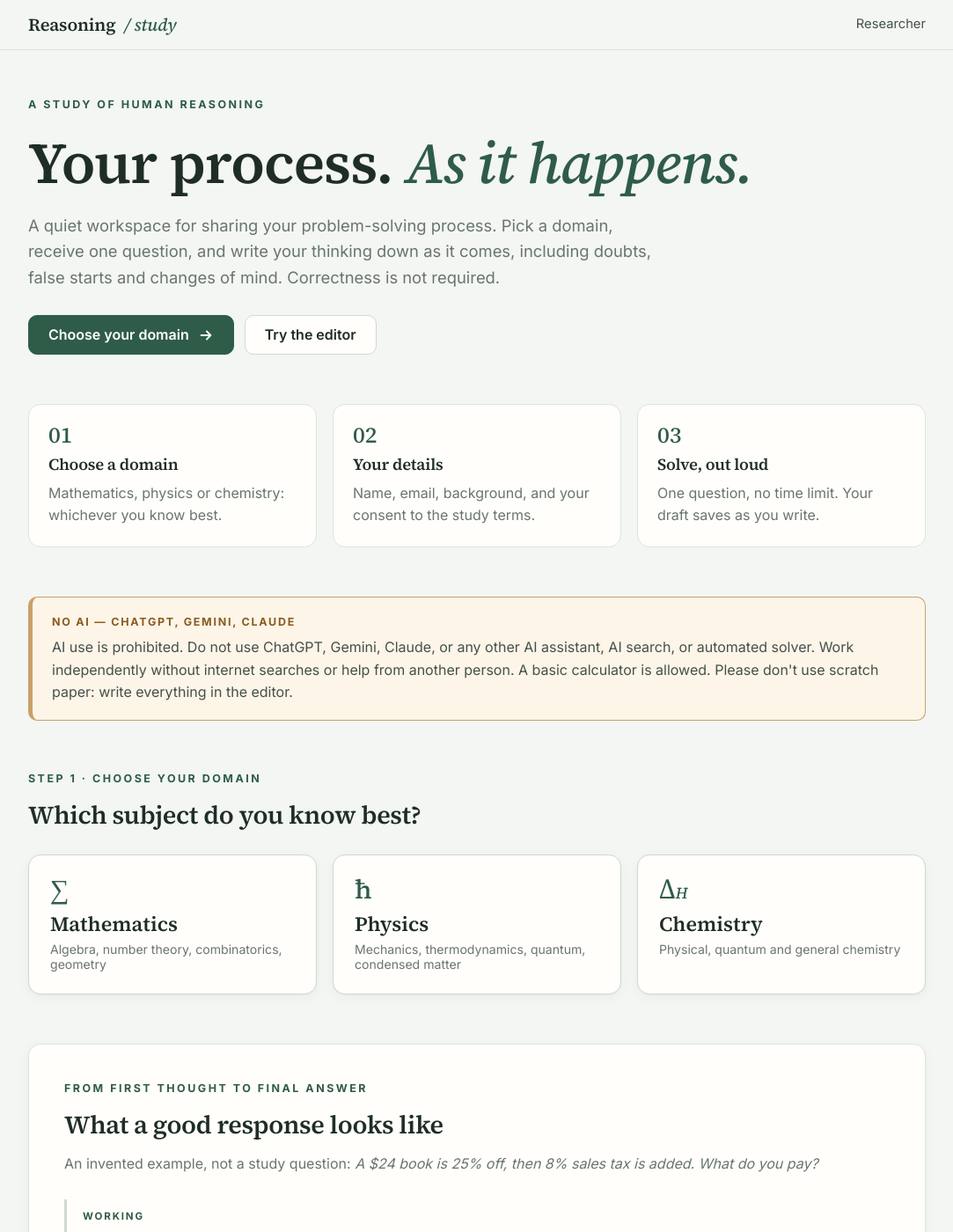
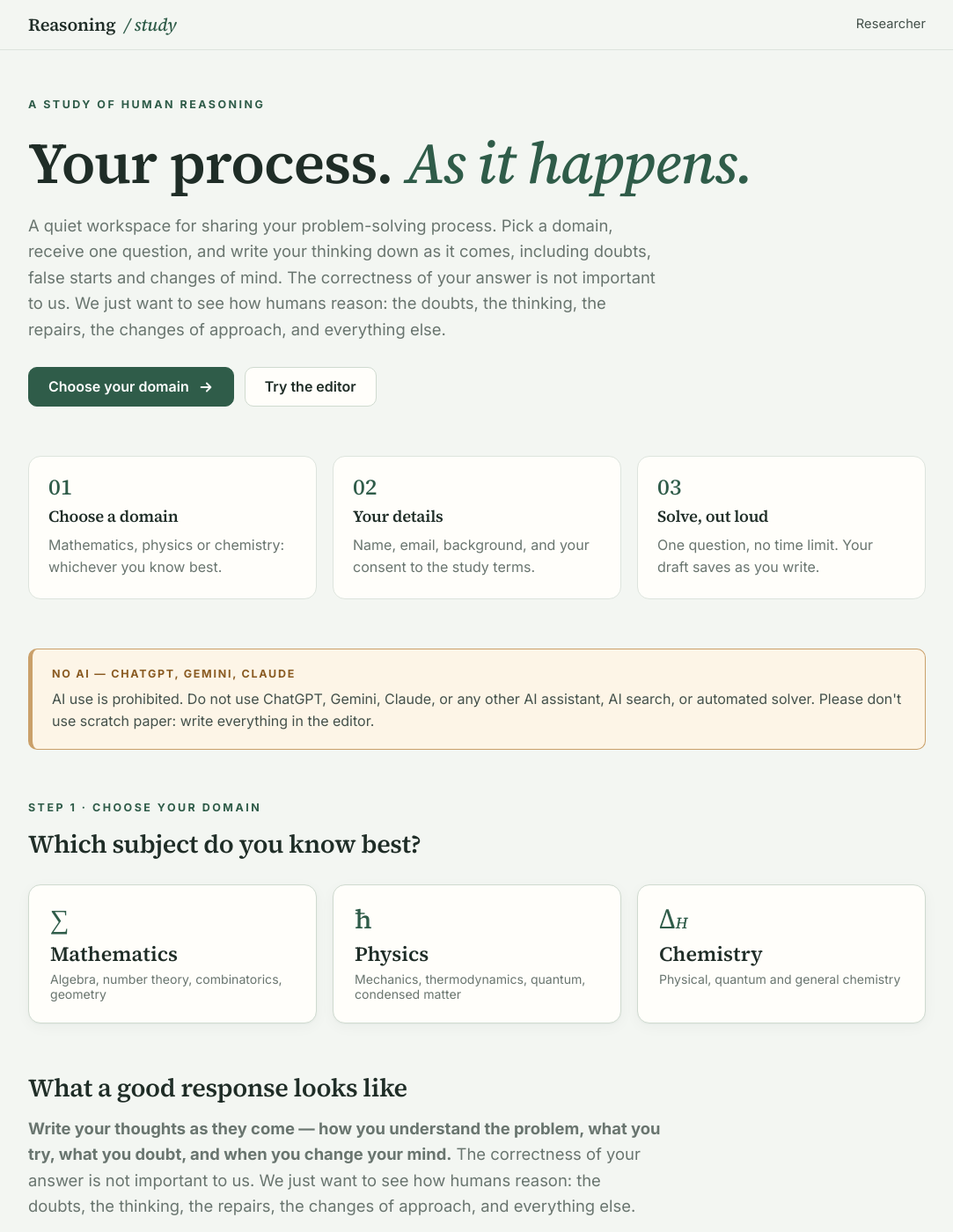
Before and after one commit to AmirHosseinYari2002/AmirHosseinYari2002.github.io, a Jekyll site: the page reasoning-study/index.html, which Jekyll copies as it is, in a window 1280 px wide and 1400 px high. Shown: the whole window at 88% size, without its empty margins (98-1181 px from the left). Built offline with Jekyll 4.4.1, drawn with Linux system fonts in a browser that asks for light colours; some of the changed text lies outside the part shown.

Commit message:
Reasoning study: new worked example, contact email, wording
- Worked example rebuilt as the question / first-person response card
- Contact email shown to participants
- Says correctness does not matter; we want to see how people reason
- Drops the no-internet / no-outside-help sentences and checkbox wording

Co-Authored-By: Claude Opus 5.5 <noreply@anthropic.com>
Claude-Session: https://claude.ai/code/session_017bqKbokhmohSrFZ2Wg3e4S

```diff
--- a/reasoning-study/app.js
+++ b/reasoning-study/app.js
@@ -30,13 +30,22 @@
     document.querySelectorAll('.contact-line').forEach(el => { el.innerHTML = ' Questions? Email <a></a>.'; const a = el.querySelector('a'); a.href = 'mailto:' + CFG.contactEmail; a.textContent = CFG.contactEmail; });
     document.querySelectorAll('.contact-foot').forEach(el => { el.innerHTML = '<a></a>'; const a = el.querySelector('a'); a.href = 'mailto:' + CFG.contactEmail; a.textContent = 'Questions? ' + CFG.contactEmail; });
   }
-  const SAMPLE = '<span class="tag">Working</span>OK, so 25% off first. A quarter of 24 is 6, so the book is $18 now.\n' +
-    'Then 8% tax... wait, is the tax on the original $24 or on the $18? It\'s charged on what I actually pay, so on 18.\n' +
-    '10% of 18 would be 1.80, so 8% is a bit less. 0.08 × 18 = 1.44.\n' +
-    '18 + 1.44 = 19.44.\n' +
-    'Hmm, does the order matter? Discount then tax is 24 × 0.75 × 1.08, and tax then discount is 24 × 1.08 × 0.75. Same product, so no.\n' +
-    '<span class="tag">Final answer</span>$19.44';
-  $('sampleTop').innerHTML = SAMPLE; $('sampleDetails').innerHTML = SAMPLE;
+  // The worked example (same on the landing page and in the study information). Only the equations are typeset, so "$24" stays text.
+  const M = (tex) => '<div class="ex-math">\\(' + tex + '\\)</div>';
+  const SAMPLE =
+    '<div class="ex-head">From first thought to final answer</div>' +
+    '<div class="ex-q"><div class="ex-label">The question</div><p>A book costs $24. It is discounted by 25%, then 8% sales tax is added to the discounted price. What is the final price?</p></div>' +
+    '<div class="ex-r"><div class="ex-label">An illustrative first-person response</div>' +
+    '<p>Umm, I need the price after both changes. I’ll start with the discount. Twenty-five percent is one quarter, so 24 divided by 4 gives 6.</p>' +
+    '<p>Is $6 the new price? Wait, no—that’s the amount taken off. I need to subtract it from $24.</p>' +
+    M('24 - 6 = 18') +
+    '<p>So I have $18 before tax. The question says the tax is added to the discounted price, so I should use 18, not 24.</p>' +
+    M('18 \\times 0.08 = 1.44') +
+    '<p>I’ll add that tax to $18.</p>' +
+    M('18 + 1.44 = 19.44') +
+    '<p>I think that completes both changes. My final answer is <strong>$19.44</strong>.</p></div>' +
+    '<div class="ex-foot">This invented example shows the level of detail and first-person style. Record your own thoughts; do not copy its wording, add hesitations, or invent mistakes or checks.</div>';
+  ['sampleTop', 'sampleDetails'].forEach(id => { const el = $(id); el.innerHTML = SAMPLE; el.querySelectorAll('.ex-math').forEach(typeset); });
 
   // ---------------- api ----------------
   async function api(action, payload) {
--- a/reasoning-study/config.js
+++ b/reasoning-study/config.js
@@ -2,5 +2,5 @@
 // 2. Optional: a contact email shown to participants ("Questions? ...").
 window.STUDY_CONFIG = {
   apiUrl: 'https://script.google.com/macros/s/AKfycbxOiZ5jL0MXsfZ-ZK6Hq0r915Pg_RhQK16OJD9UUUcSyBHXjmCDKPnoWRaGG55bm2Jn/exec',
-  contactEmail: ''
+  contactEmail: 'a.hossein@newuu.uz'
 };
--- a/reasoning-study/index.html
+++ b/reasoning-study/index.html
@@ -34,7 +34,7 @@ window.MathJax = {
   <div class="hero">
     <p class="eyebrow">A study of human reasoning</p>
     <h1>Your process. <em>As it happens.</em></h1>
-    <p class="lede">A quiet workspace for sharing your problem-solving process. Pick a domain, receive one question, and write your thinking down as it comes, including doubts, false starts and changes of mind. Correctness is not required.</p>
+    <p class="lede">A quiet workspace for sharing your problem-solving process. Pick a domain, receive one question, and write your thinking down as it comes, including doubts, false starts and changes of mind. The correctness of your answer is not important to us. We just want to see how humans reason: the doubts, the thinking, the repairs, the changes of approach, and everything else.</p>
     <div class="row">
       <a class="btn primary" href="#domains">Choose your domain
         <svg class="arrow" viewBox="0 0 20 20" fill="none" stroke="currentColor" stroke-width="2" stroke-linecap="round" stroke-linejoin="round" aria-hidden="true"><path d="M4 10h12M11 5l5 5-5 5"/></svg></a>
@@ -57,7 +57,7 @@ window.MathJax = {
 
   <div class="callout">
     <p class="eyebrow">No AI — ChatGPT, Gemini, Claude</p>
-    <p>AI use is prohibited. Do not use ChatGPT, Gemini, Claude, or any other AI assistant, AI search, or automated solver. Work independently without internet searches or help from another person. A basic calculator is allowed. Please don't use scratch paper: write everything in the editor.</p>
+    <p>AI use is prohibited. Do not use ChatGPT, Gemini, Claude, or any other AI assistant, AI search, or automated solver. Please don't use scratch paper: write everything in the editor.</p>
   </div>
 
   <div class="stack-lg" id="domains">
@@ -72,13 +72,12 @@ window.MathJax = {
     </div>
   </div>
 
-  <div class="card stack-lg">
+  <div class="stack-lg">
     <div class="stack">
-      <p class="eyebrow">From first thought to final answer</p>
       <h2>What a good response looks like</h2>
-      <p class="muted">An invented example, not a study question: <em>A $24 book is 25% off, then 8% sales tax is added. What do you pay?</em></p>
+      <p class="lede"><strong>Write your thoughts as they come — how you understand the problem, what you try, what you doubt, and when you change your mind.</strong> The correctness of your answer is not important to us. We just want to see how humans reason: the doubts, the thinking, the repairs, the changes of approach, and everything else.</p>
     </div>
-    <div class="sample" id="sampleTop"></div>
+    <div class="ex" id="sampleTop"></div>
   </div>
 </section>
 
@@ -127,19 +126,19 @@ window.MathJax = {
       </div>
       <div class="callout">
         <p class="eyebrow">No AI — ChatGPT, Gemini, Claude</p>
-        <p>AI use is prohibited. Do not use ChatGPT, Gemini, Claude, or any other AI assistant, AI search, or automated solver. Work independently without internet searches or help from another person.</p>
+        <p>AI use is prohibited. Do not use ChatGPT, Gemini, Claude, or any other AI assistant, AI search, or automated solver.</p>
       </div>
       <div class="prose">
         <p>This study compares how people and language models reason through problems.</p>
         <p>Your responses may be analyzed by external AI services for research annotation and evaluation. Names and email addresses will be removed before that analysis. Results and de-identified excerpts may appear in academic publications. Please avoid including personal or sensitive information in your working.</p>
         <p>Your name and email address will remain confidential and will not be published. We will report educational background and subject expertise only in aggregate to describe the participant group in our publications.</p>
         <p><strong>Write your thoughts as they come — how you understand the problem, what you try, what you doubt, and when you change your mind.</strong> Write in the first person, in English, as you solve. Keep false starts and revisions; do not reconstruct a polished solution afterward. Include “umm” or “wait” only if they naturally occur.</p>
-        <p>Submit your working and a final answer; correctness is not required. If you cannot attempt the question, choose <strong>Skip this question</strong>; you can skip up to 2 questions in total. Repeat participation is welcome, with a different question each time.</p>
+        <p>Submit your working and a final answer. The correctness of your answer is not important to us. We just want to see how humans reason: the doubts, the thinking, the repairs, the changes of approach, and everything else. If you cannot attempt the question, choose <strong>Skip this question</strong>; you can skip up to 2 questions in total. Repeat participation is welcome, with a different question each time.</p>
         <p>Taking part is voluntary. You may stop at any time without giving a reason.</p>
       </div>
       <details class="example">
         <summary>See a complete example of the requested response</summary>
-        <div class="sample" id="sampleDetails"></div>
+        <div class="ex" id="sampleDetails"></div>
       </details>
       <div class="prose">
         <p><strong>Draft retention:</strong> Unsubmitted work is deleted after 24 hours without a save. Submitted responses are retained for research.</p>
@@ -149,7 +148,7 @@ window.MathJax = {
       <div class="checks">
         <label class="check" for="cAdult"><input type="checkbox" id="cAdult"><span>I am at least 18 years old.</span></label>
         <label class="check" for="cConsent"><input type="checkbox" id="cConsent"><span>I have read the information and agree to the collection of my name, email address, background, working notes, edits, and timestamps.</span></label>
-        <label class="check" for="cNoAI"><input type="checkbox" id="cNoAI"><span>I will not use ChatGPT, Gemini, Claude, or any other AI, internet searches, automated solvers, or outside help.</span></label>
+        <label class="check" for="cNoAI"><input type="checkbox" id="cNoAI"><span>I will not use ChatGPT, Gemini, Claude, or any other AI or automated solver.</span></label>
       </div>
     </div>
     <p class="note err" id="detailsError" hidden></p>
--- a/reasoning-study/styles.css
+++ b/reasoning-study/styles.css
@@ -250,3 +250,17 @@ code { font-family: var(--f-mono); font-size: .9em; }
 .editor textarea { padding: 22px 28px; font-size: 1.05rem; min-height: 44vh; }
 .editor-foot { display: flex; justify-content: space-between; gap: 12px; flex-wrap: wrap; padding: 12px 18px; border-top: 1px solid var(--line); font-size: .86rem; color: var(--muted); }
 @media (max-width: 680px) { .ws-status { align-items: flex-start; text-align: left; } .skiprow { flex-direction: column; align-items: flex-start; gap: 10px; } .greek { grid-template-columns: repeat(6, 34px); } }
+
+/* worked example card */
+.ex { background: var(--card); border: 1px solid var(--line-2); border-radius: 20px; overflow: hidden; box-shadow: var(--shadow); color: var(--ink-2); }
+.ex-head { display: flex; align-items: center; gap: 14px; padding: 26px clamp(20px, 5vw, 54px) 24px; font-size: .8rem; letter-spacing: .2em; text-transform: uppercase; color: var(--muted); border-bottom: 1px solid var(--line); }
+.ex-head::before { content: ""; width: 7px; height: 7px; border-radius: 50%; background: color-mix(in srgb, var(--green-ink) 55%, var(--card)); flex: none; }
+.ex-label { font-size: .78rem; font-weight: 700; letter-spacing: .18em; text-transform: uppercase; color: color-mix(in srgb, var(--green-ink) 70%, var(--muted)); }
+.ex-q { background: var(--green-soft); padding: 30px clamp(20px, 5vw, 54px); border-bottom: 1px solid var(--line-2); }
+.ex-q p { margin: 14px 0 0; font-size: 1.06rem; line-height: 1.75; }
+.ex-r { padding: 30px clamp(20px, 5vw, 54px) 32px; }
+.ex-r p { margin: 16px 0 0; font-size: 1.06rem; line-height: 1.85; }
+.ex-r strong { color: var(--ink); }
+.ex-math { margin: 18px 0 2px; font-size: 1.3rem; color: var(--ink-2); }
+.ex-foot { background: color-mix(in srgb, var(--green-soft) 45%, var(--card)); border-top: 1px solid var(--line-2); padding: 22px clamp(20px, 5vw, 52px); font-size: .86rem; line-height: 1.75; letter-spacing: .01em; color: var(--muted); }
+details.example .ex { margin-top: 14px; box-shadow: none; }
```
